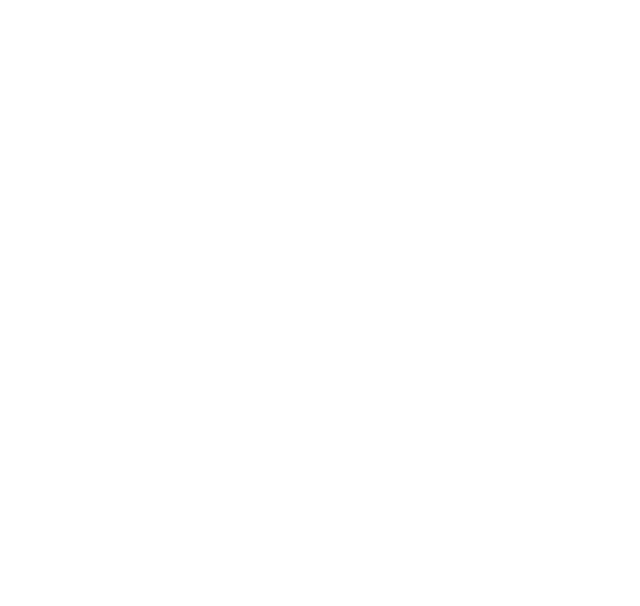
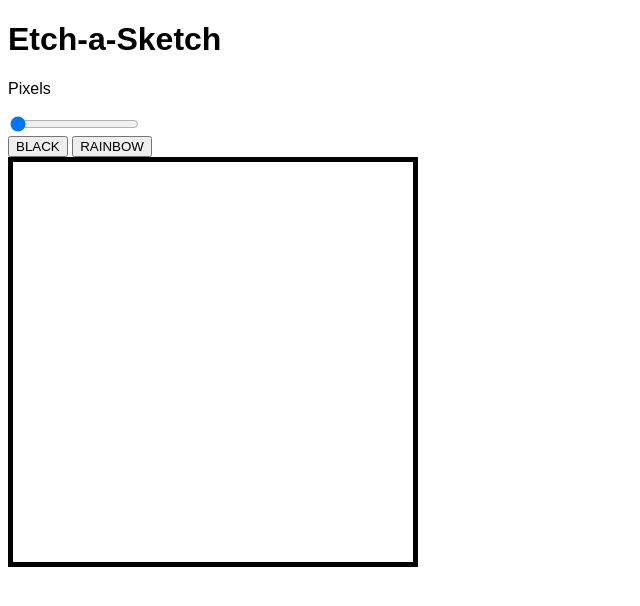
Before and after one commit to mbliefer/etch-a-sketch, a plain HTML site: page index.html in a window 1280 px wide. Shown: the whole page, without its empty margins (0-640 px from the left). Drawn offline with Linux system fonts and the light colour scheme; a web font is replaced by a local one.

Commit message:
create divs and fonts

```diff
--- a/index.html
+++ b/index.html
@@ -1,14 +1,32 @@
 <!DOCTYPE html>
 <html lang="en">
+
 <head>
     <meta charset="UTF-8">
     <meta http-equiv="X-UA-Compatible" content="IE=edge">
     <meta name="viewport" content="width=device-width, initial-scale=1.0">
     <title>Document</title>
+    <link rel="preconnect" href="https://fonts.googleapis.com">
+    <link rel="preconnect" href="https://fonts.gstatic.com" crossorigin>
+    <link href="https://fonts.googleapis.com/css2?family=DotGothic16&family=Roboto:wght@500&display=swap"
+        rel="stylesheet">
     <link rel="stylesheet" href="style.css">
 </head>
+
 <body>
+    <div class="top">
+        <h1 class="title">Etch-a-Sketch</h1>
+        <p>Pixels</p>
+        <div class="slide-container">
+            <input type="range" min="16" max="64" value="16" class="slider">
+        </div>
+    </div>
+    <script src="script.js"></script>
+    <div class="buttons">
+        <button class="black">BLACK</button>
+        <button class="rainbow">RAINBOW</button>
+    </div>
+    <div class="grid"></div>
+</body>
 
-    <script src="script.js"></script>
-</body>
 </html>
--- a/style.css
+++ b/style.css
@@ -0,0 +1,9 @@
+body {
+    font-family: 'DotGothic16', sans-serif;
+}
+
+.grid {
+    width: 400px;
+    height: 400px;
+    border: 5px solid black;
+}
```
